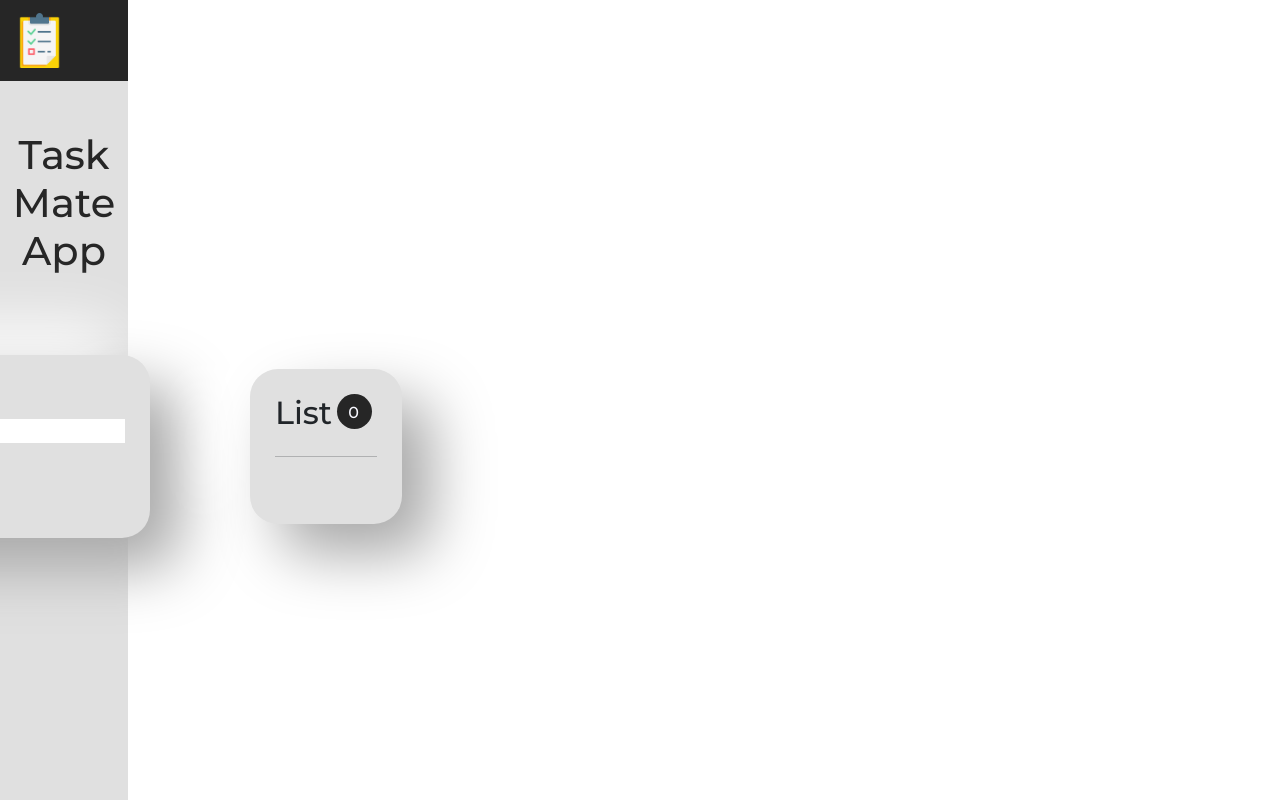
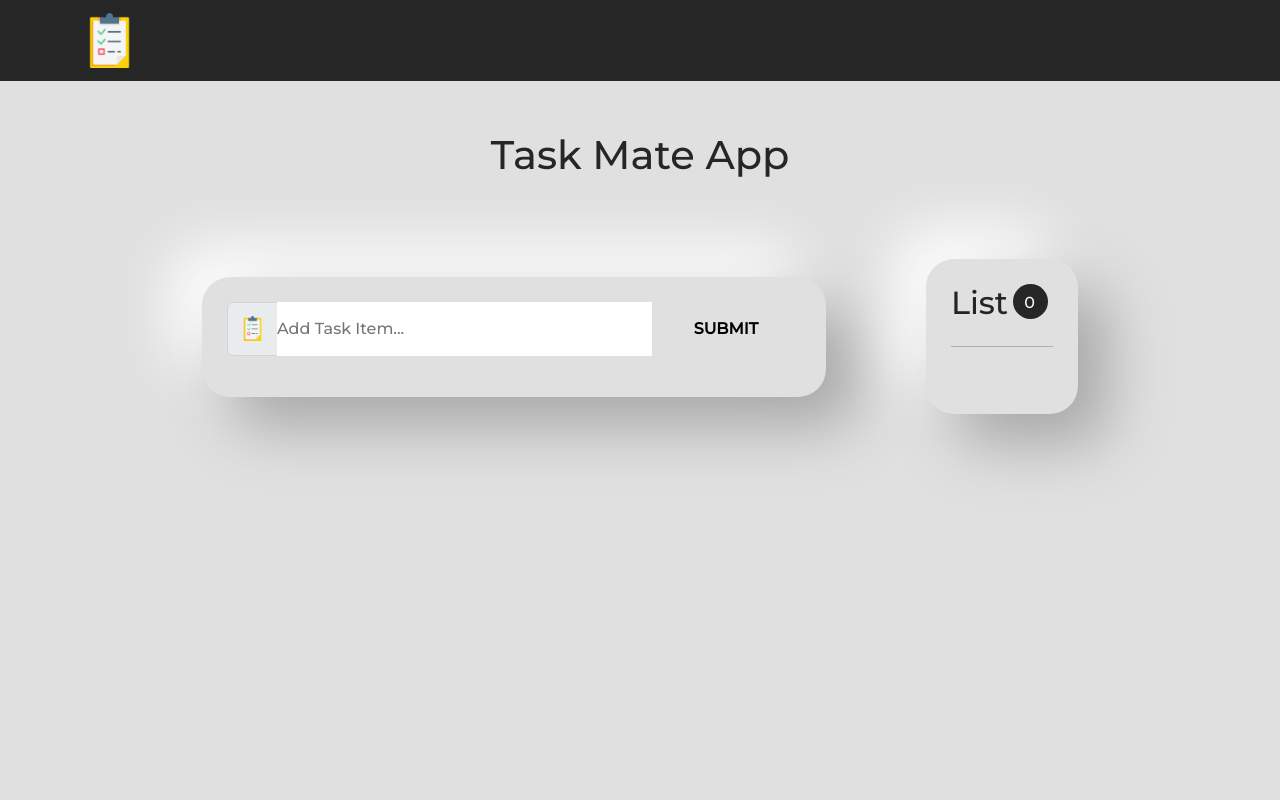
Before and after one commit to Enocho1-1/Task-Mate, a React (Create React App) app in the folder taskmate/: page / in a window 1280 px wide. Built offline with nearby package versions, Linux system fonts and the light colour scheme.

Commit message:
Update index.css

```diff
--- a/taskmate/src/index.css
+++ b/taskmate/src/index.css
@@ -28,7 +28,7 @@ h2{
 
 main{
     height: 100vh;
-    width: 10vw;
+    width: 100vw;
     background-color: var(--theme-gray);
     font-family: 'Montserrat', sans-serif;
 }
```
